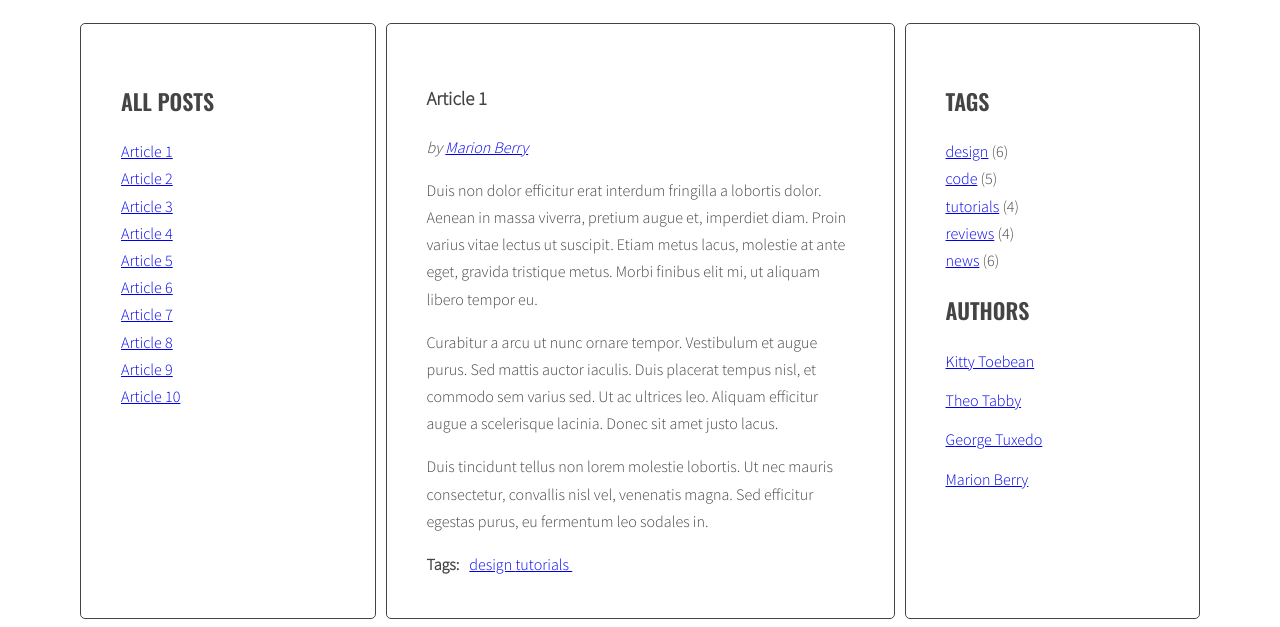
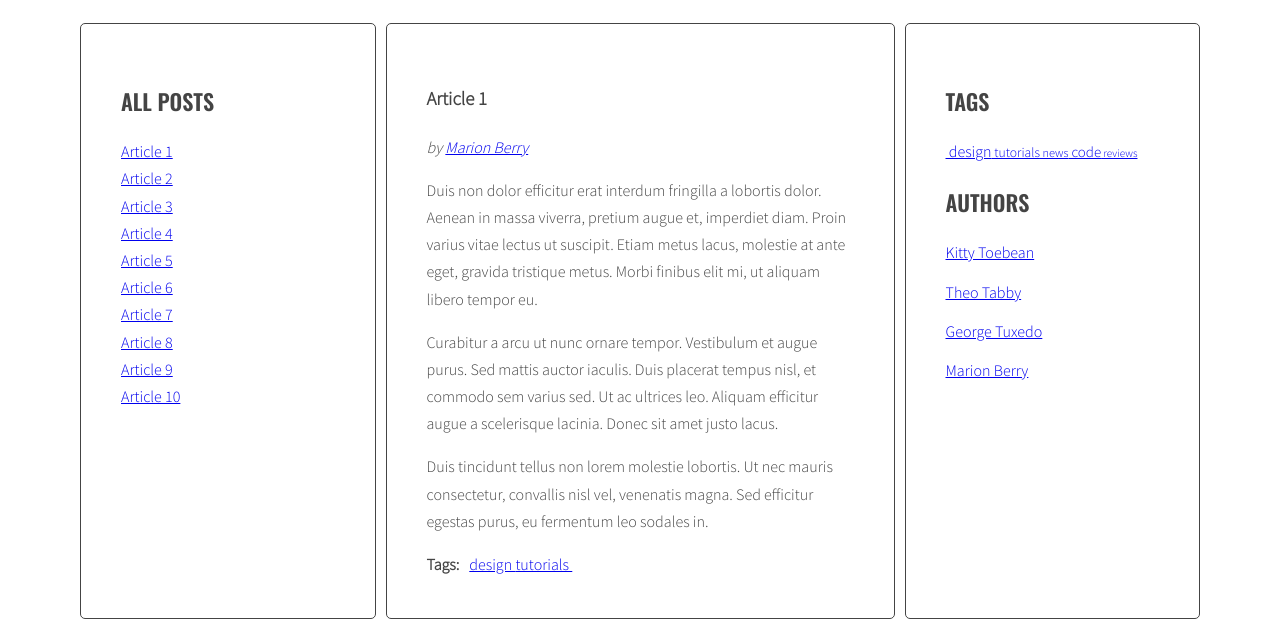
Before and after one commit to rpwieczorek/javascript-blog, a website: page index.html in a window 1280 px wide. Shown: the part 220-847 px from the top of the page. Drawn offline with nearby package versions, Linux system fonts and the light colour scheme; files that its build step writes are made by us from their sources.

Commit message:
Change function generateTags() so that it generate tags' cloud

```diff
--- a/index.html
+++ b/index.html
@@ -49,7 +49,7 @@
 							</ul>
 						</div>
           </article>
-          <article class="post" id="article-3" data-tags="news reviews design" data-author="George Tuxedo">
+          <article class="post" id="article-3" data-tags="design" data-author="George Tuxedo">
             <h3 class="post-title">Article 3</h3>
             <p class="post-author"></p>
             <div class="post-content">
@@ -80,7 +80,7 @@
 							</ul>
 						</div>
           </article>
-          <article class="post" id="article-5" data-tags="design reviews" data-author="Marion Berry">
+          <article class="post" id="article-5" data-tags="design" data-author="Marion Berry">
             <h3 class="post-title">Article 5</h3>
             <p class="post-author"></p>
             <div class="post-content">
@@ -112,7 +112,7 @@
 							</ul>
 						</div>
           </article>
-          <article class="post" id="article-7" data-tags="code news" data-author="Kitty Toebean">
+          <article class="post" id="article-7" data-tags="code" data-author="Kitty Toebean">
             <h3 class="post-title">Article 7</h3>
             <p class="post-author"></p>
             <div class="post-content">
@@ -128,7 +128,7 @@
 							</ul>
 						</div>
           </article>
-          <article class="post" id="article-8" data-tags="news design tutorials" data-author="Theo Tabby">
+          <article class="post" id="article-8" data-tags="design tutorials" data-author="Theo Tabby">
             <h3 class="post-title">Article 8</h3>
             <p class="post-author"></p>
             <div class="post-content">
@@ -179,12 +179,7 @@
         </section>
         <aside class="sidebar">
           <h2 class="section-title">Tags</h2>
-          <ul class="list tags">
-            <li><a href="#">design</a> <span>(6)</span></li>
-            <li><a href="#">code</a> <span>(5)</span></li>
-            <li><a href="#">tutorials</a> <span>(4)</span></li>
-            <li><a href="#">reviews</a> <span>(4)</span></li>
-            <li><a href="#">news</a> <span>(6)</span></li>
+          <ul class="list tags list-horizontal">
           </ul>
           <h2 class="section-title">Authors</h2>
           <ul class="list authors">
--- a/js/script.js
+++ b/js/script.js
@@ -1,49 +1,40 @@
 'use strict';
+
+const optArticleSelector = '.post',
+  optTitleSelector = '.post-title',
+  optTitleListSelector = '.titles',
+  optArticleTagsSelector = '.post-tags .list',
+  optArticleAuthorSelector = '.post-author',
+  optCloudClassCount = '5',
+  optCloudClassPrefix = 'tag-size-';
 
 function titleClickHandler(event){
   event.preventDefault();
   const clickedElement = this;
-
-
   /* [DONE] remove class 'active' from all article links  */
   const activeLinks = document.querySelectorAll('.titles a.active');
-
   for(let activeLink of activeLinks){
     activeLink.classList.remove('active');
   }
-
   /* [DONE] add class 'active' to the clicked link */
   clickedElement.classList.add('active');
-
   /* [DONE] remove class 'active' from all articles */
   const activeArticles = document.querySelectorAll('.posts article.active');
-
   for(let activeArticle of activeArticles){
     activeArticle.classList.remove('active');
   }
   /* [DONE] get 'href' attribute from the clicked link */
   const targetArticle=clickedElement.getAttribute('href');
-
   /* [DONE] find the correct article using the selector (value of 'href' attribute) */
   const clickedArticle = document.querySelector('.posts ' + targetArticle);
-
   /* [DONE] add class 'active' to the correct article */
   clickedArticle.classList.add('active');
-
 }
 
-const optArticleSelector = '.post',
-  optTitleSelector = '.post-title',
-  optTitleListSelector = '.titles',
-  optArticleTagsSelector = '.post-tags .list',
-  optArticleAuthorSelector = '.post-author';
-
 function generateTitleLinks(customSelector = ''){
-
   /* remove contents of titleList */
   const titleList = document.querySelector(optTitleListSelector);
   titleList.innerHTML = '';
-
   /* for each article */
   const articles = document.querySelectorAll(optArticleSelector + customSelector);
   let html ='';
@@ -63,21 +54,43 @@ function generateTitleLinks(customSelector = ''){
 //      titleList.insertAdjacentHTML('beforeend',linkHTML);
   }
   titleList.innerHTML = html;
-
   const links = document.querySelectorAll('.titles a');
   for(let link of links){
     link.addEventListener('click', titleClickHandler);
   }
 }
 
-generateTitleLinks();
+function calculateTagsParams(allTags){
+  let min = Infinity;
+  let max = 0;
+  for (let tag in allTags){
+    if (allTags[tag] < min){
+      min = allTags[tag];
+    }
+    if (allTags[tag] > max){
+      max = allTags[tag];
+    }
+  }
+  return {min,max};
+}
 
+function calculateTagClass(count,params){
+  const diffMaxMin = params['max']-params['min'];
+  for (let size=0; size<=optCloudClassCount; size++){
+    const rangeDown = params['min']+diffMaxMin/optCloudClassCount*size;
+    const rangeUp = params['min']+diffMaxMin/optCloudClassCount*(size+1);
+    if (count >= rangeDown  && count <= rangeUp) {
+      return optCloudClassPrefix + (size+1);
+    }
+  }
+}
 
 function generateTags(){
+  /* [NEW] create a new variable allTags with an empty array */
+  let allTags = {};
   /* find all articles */
   const articles = document.querySelectorAll(optArticleSelector);
   //console.log(articles);
-
   /* START LOOP: for every article: */
   for (let article of articles){
     /* find tags wrapper */
@@ -97,6 +110,13 @@ function generateTags(){
       //console.log(linkHTML);
       /* add generated code to html variable */
       html=html + linkHTML;
+      /* [NEW] check if this link is NOT already in allTags */
+      if(!allTags.hasOwnProperty(tag)){
+        /* [NEW] add generated code to allTags array */
+        allTags[tag] = 1;
+      } else {
+        allTags[tag]++;
+      }
       //console.log(html);
     /* END LOOP: for each tag */
     }
@@ -105,9 +125,22 @@ function generateTags(){
     //console.log(tagsList);
   /* END LOOP: for every article: */
   }
+  /* [NEW] find list of tags in right column */
+  const tagList = document.querySelector('.tags');
+
+  /* [NEW] create variable for all links HTML code */
+  const tagsParams = calculateTagsParams(allTags);
+
+  let allTagsHTML = '';
+  /*  [NEW] START LOOP: for each tag in allTags: */
+  for (let tag in allTags){
+    /* [NEW] generate code of a link and add it to llTagsHTML */
+    allTagsHTML += '<li><a href="#tag-' + tag + '"class="' + calculateTagClass(allTags[tag],tagsParams) +'">&nbsp' + tag + ' </a></li>' ;
+  }
+  /* END LOOP: for each tag in all Tags */
+  /* [NEW] add html form allTagsHTML to tagList */
+  tagList.innerHTML = allTagsHTML;
 }
-
-generateTags();
 
 function tagClickHandler(event){
   /* prevent default action for this event */
@@ -150,7 +183,6 @@ function addClickListenersToTags(){
   }
   /* END LOOP: for each link */
 }
-addClickListenersToTags();
 
 function generateAuthors(){
   const articles = document.querySelectorAll(optArticleSelector);
@@ -158,24 +190,33 @@ function generateAuthors(){
     const articleAuthor = article.getAttribute('data-author');
     //console.log(articleAuthor);
     const authorWrapper = article.querySelector(optArticleAuthorSelector);
-    authorWrapper.innerHTML = 'by&nbsp<a href="#' + articleAuthor + '">' + articleAuthor + '</a>';
+    authorWrapper.innerHTML = 'by&nbsp<a href="#author' + articleAuthor + '">' + articleAuthor + '</a>';
   }
 }
-generateAuthors();
 
 function authorClickHandler(event) {
   //console.log('jestem w funkcji authorClickHandler');
   event.preventDefault();
   const clickedElement = this;
   const href = clickedElement.getAttribute('href');
-  const author = href.replace('#','');
+  const author = href.replace('#author','');
   generateTitleLinks('[data-author="' + author + '"]');
 }
+
 function addClickListenersToAuthors() {
-  const linksToAuthor = document.querySelectorAll('.post-author a');
+  const linksToAuthor = document.querySelectorAll('[href^="#author"]');
   //console.log(linksToAuthor);
   for (let link of linksToAuthor){
     link.addEventListener('click', authorClickHandler);
   }
 }
-addClickListenersToAuthors();
+
+function main(){
+  generateTitleLinks();
+  generateTags();
+  addClickListenersToTags();
+  generateAuthors();
+  addClickListenersToAuthors();
+}
+
+main();
--- a/sass/style.scss
+++ b/sass/style.scss
@@ -91,6 +91,25 @@ body {
   }
 }
 
+.tag-size-1{
+  font-size: 70%;
+}
+
+.tag-size-2{
+  font-size: 77%;
+}
+
+.tag-size-3{
+  font-size: 85%;
+}
+
+.tag-size-4{
+  font-size: 93%;
+}
+
+.tag-size-5{
+  font-size: 100%;
+}
 /* Authors */
 
 .authors {
```
